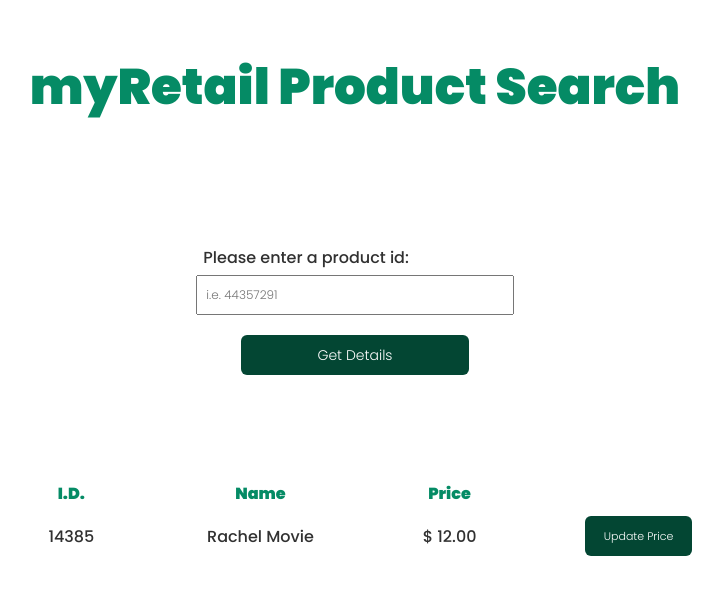
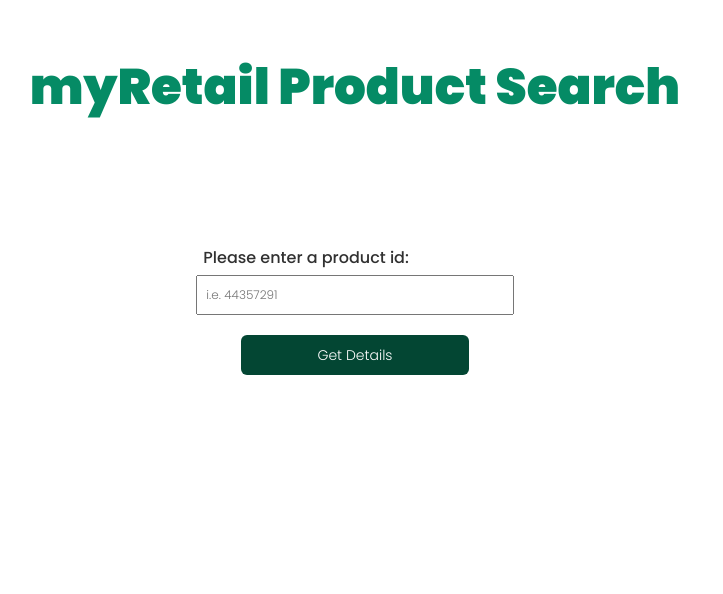
Before and after one commit to rachelpeddie/my-retail-restful-service, a React (Create React App) app: page / in a window 1280 px wide. Shown: the top 594 px of the page, without its empty margins (285-1008 px from the left). Built offline with nearby package versions, Linux system fonts and the light colour scheme.

Commit message:
updated data to only send necessary pieces, fixed tertiary function in App.js

```diff
--- a/src/App.js
+++ b/src/App.js
@@ -4,23 +4,31 @@ import './App.css';
 
 class Main extends Component {
   state = {
-    productId: '',
+    id: '',
+    name: '',
+    price: '',
   }
 
+  // check for updated redux state
+  componentDidUpdate(prevProps) {
+    if (this.props.reduxState.productDetails !== prevProps.reduxState.productDetails) {
+      this.setState({
+        details: this.props.reduxState.productDetails,
+      })
+    }
+  }
+
+  // sets id as typed for sending in dispatch
   handleChange = (event) => {
     this.setState({
-      productId: event.target.value
+      id: event.target.value
     })
   }
 
   handleSubmit = (event) => {
-    console.log(`productId is`, this.state.productId);
+    console.log(`id is`, this.state.id);
     event.preventDefault();
-    this.getProductDetails(this.state.productId);
-  }
-
-  getProductDetails = (id) => {
-    this.props.dispatch({ type: 'GET_DETAILS', payload: id })
+    this.props.dispatch({ type: 'GET_DETAILS', payload: this.state.id })
   }
 
   createTable = () => {
@@ -36,9 +44,9 @@ class Main extends Component {
           </thead>
           <tbody>
             <tr>
-              <td>{this.props.reduxState.productDetails[0].id}</td>
-              <td>{this.props.reduxState.productDetails[0].name}</td>
-              <td>$ {this.props.reduxState.productDetails[0].price.toFixed(2)}</td>
+              <td>{this.state.id}</td>
+              <td>{this.state.name}</td>
+              <td>$ {this.state.price}</td>
               <td><button className="update-button">Update Price</button></td>
             </tr>
           </tbody>
@@ -57,11 +65,11 @@ class Main extends Component {
           </header>
           <form>
             <label htmlFor="product-id">Please enter a product id:</label>
-            <input onChange={this.handleChange} placeholder="i.e. 44357291" value={this.state.productId} id="product-id" type='number' required />
+            <input onChange={this.handleChange} placeholder="i.e. 44357291" value={this.state.id} id="product-id" type='number' required />
             <button onClick={this.handleSubmit} className="details-button">Get Details</button>
           </form>
         </div>
-        {this.props.reduxState.productDetails !== [''] ? this.createTable() : null}
+        {this.state.name !== '' || this.state.price !== '' ? this.createTable() : null }
       </div>
     );
   }
--- a/src/index.js
+++ b/src/index.js
@@ -16,7 +16,9 @@ const sagaMiddleware = createSagaMiddleware();
 function* getProductDetails(action) {
   try {
     const redskyResponse = yield axios.get(`/details/${action.payload}`)
-    // yield put({type: 'SET_DETAILS', payload: redskyResponse.details})
+    console.log(`details are`, redskyResponse.data);
+
+    // yield put({ type: 'SET_DETAILS', payload: { name: redskyResponse.data, price: mongoResponse.data } })
   }
   catch (error) {
     console.log(`Couldn't get details from redsky`);
@@ -29,7 +31,7 @@ function* watcherSaga() {
 
 
 /** -------- REDUCERS -------- **/
-const productDetails = (state = [{ id: 14385, name: 'Rachel Movie', price: 12.00 }], action) => {
+const productDetails = (state = {}, action) => {
   switch (action.type) {
     case 'SET_DETAILS':
       return action.payload;
```
Also changed, not shown: 1 other file (tests, documents, lock files or other folders).
